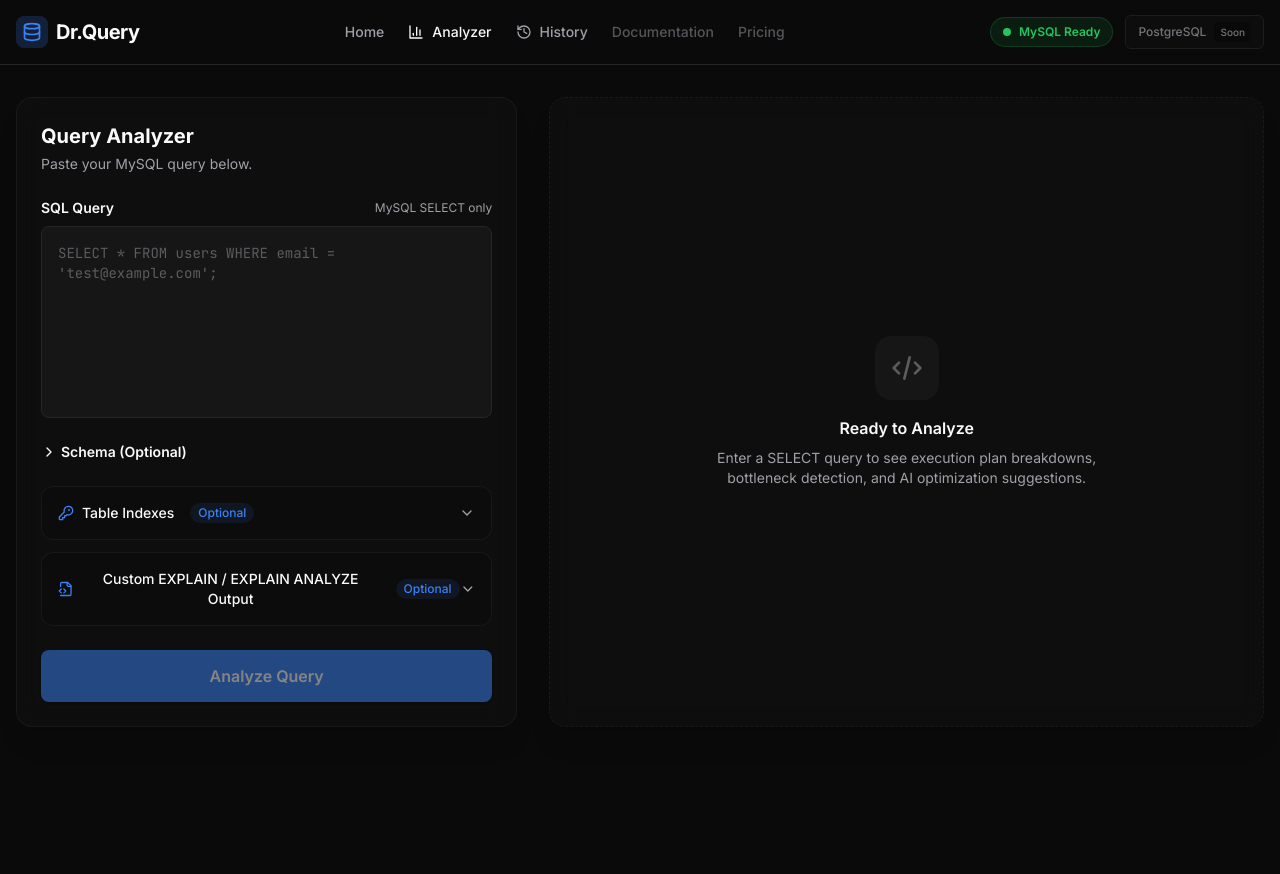
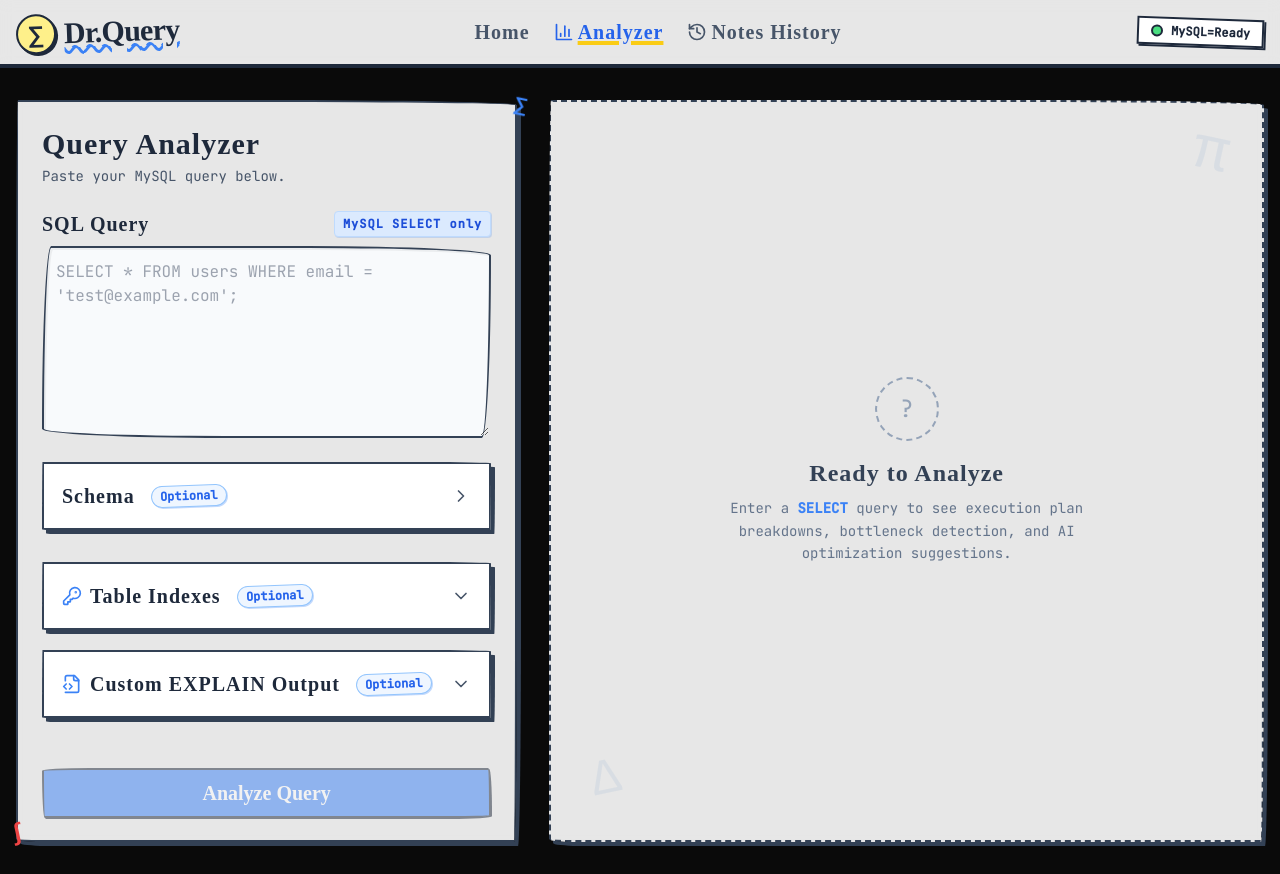
Before and after one commit to harshithamudumbai/coachOS, a React (Vite) app in the folder frontend/: page / in a window 1280 px wide. Both pictures are taken after a click on the button "Analyzer". Before the commit the page ends 800 px from the top, so only its background shows below. Built offline with nearby package versions, Linux system fonts and the light colour scheme; no server answers.

Commit message:
feat: redesign UI to creative math student graph paper aesthetic

```diff
--- a/frontend/src/components/analyzer/ExplainInput.jsx
+++ b/frontend/src/components/analyzer/ExplainInput.jsx
@@ -5,17 +5,18 @@
   const [isExpanded, setIsExpanded] = useState(false);
 
   return (
-    <div className="border border-border/50 rounded-xl overflow-hidden bg-background/50 transition-all duration-300">
+    <div className="math-panel overflow-hidden transition-all duration-300 mb-2">
       <button
         onClick={() => setIsExpanded(!isExpanded)}
-        className="w-full flex items-center justify-between p-4 hover:bg-muted/50 transition-colors"
+        className="w-full flex items-center justify-between p-4 hover:bg-slate-100 transition-colors border-2 border-transparent hover:border-slate-300"
+        style={{ borderRadius: '255px 15px 225px 15px/15px 225px 15px 255px' }}
       >
         <div className="flex items-center gap-2">
-          <FileCode2 className="w-4 h-4 text-primary" />
-          <span className="font-medium text-sm">Custom EXPLAIN / EXPLAIN ANALYZE Output</span>
-          <span className="text-xs px-2 py-0.5 rounded-full bg-primary/10 text-primary font-medium ml-2">Optional</span>
+          <FileCode2 className="w-5 h-5 text-blue-500" />
+          <span className="font-bold text-slate-800 handwritten text-xl">Custom EXPLAIN Output</span>
+          <span className="text-xs px-2 py-0.5 rounded-full border border-blue-300 bg-blue-50 text-blue-600 font-bold font-mono ml-2 transform -rotate-2 shadow-[1px_1px_0px_0px_rgba(59,130,246,0.3)]">Optional</span>
         </div>
-        {isExpanded ? <ChevronUp className="w-4 h-4 text-muted-foreground" /> : <ChevronDown className="w-4 h-4 text-muted-foreground" />}
+        {isExpanded ? <ChevronUp className="w-5 h-5 text-slate-600" /> : <ChevronDown className="w-5 h-5 text-slate-600" />}
       </button>
 
       {isExpanded && (
@@ -26,7 +27,8 @@
           <textarea
             value={value}
             onChange={(e) => onChange(e.target.value)}
-            className="w-full h-32 p-3 bg-muted/30 border border-border/50 rounded-lg text-sm font-mono focus:ring-2 focus:ring-primary/20 focus:border-primary transition-all resize-y"
+            className="w-full h-32 p-3 bg-white border-2 border-slate-700 rounded-lg text-sm font-mono focus:outline-none focus:ring-2 focus:ring-blue-400 focus:border-blue-500 shadow-[inset_2px_2px_0px_0px_rgba(0,0,0,0.05)] resize-y"
+            style={{ borderRadius: '10px 200px 10px 200px/200px 10px 200px 10px' }}
             placeholder="-> Limit: 10 rows&#10;    -> Index scan on users using idx_email..."
             spellCheck={false}
           />
--- a/frontend/src/components/analyzer/IndexesInput.jsx
+++ b/frontend/src/components/analyzer/IndexesInput.jsx
@@ -5,17 +5,18 @@
   const [isExpanded, setIsExpanded] = useState(false);
 
   return (
-    <div className="border border-border/50 rounded-xl overflow-hidden bg-background/50 transition-all duration-300">
+    <div className="math-panel overflow-hidden transition-all duration-300 mb-2">
       <button
         onClick={() => setIsExpanded(!isExpanded)}
-        className="w-full flex items-center justify-between p-4 hover:bg-muted/50 transition-colors"
+        className="w-full flex items-center justify-between p-4 hover:bg-slate-100 transition-colors border-2 border-transparent hover:border-slate-300"
+        style={{ borderRadius: '255px 15px 225px 15px/15px 225px 15px 255px' }}
       >
         <div className="flex items-center gap-2">
-          <KeyRound className="w-4 h-4 text-primary" />
-          <span className="font-medium text-sm">Table Indexes</span>
-          <span className="text-xs px-2 py-0.5 rounded-full bg-primary/10 text-primary font-medium ml-2">Optional</span>
+          <KeyRound className="w-5 h-5 text-blue-500" />
+          <span className="font-bold text-slate-800 handwritten text-xl">Table Indexes</span>
+          <span className="text-xs px-2 py-0.5 rounded-full border border-blue-300 bg-blue-50 text-blue-600 font-bold font-mono ml-2 transform -rotate-2 shadow-[1px_1px_0px_0px_rgba(59,130,246,0.3)]">Optional</span>
         </div>
-        {isExpanded ? <ChevronUp className="w-4 h-4 text-muted-foreground" /> : <ChevronDown className="w-4 h-4 text-muted-foreground" />}
+        {isExpanded ? <ChevronUp className="w-5 h-5 text-slate-600" /> : <ChevronDown className="w-5 h-5 text-slate-600" />}
       </button>
 
       {isExpanded && (
@@ -26,7 +27,8 @@
           <textarea
             value={value}
             onChange={(e) => onChange(e.target.value)}
-            className="w-full h-32 p-3 bg-muted/30 border border-border/50 rounded-lg text-sm font-mono focus:ring-2 focus:ring-primary/20 focus:border-primary transition-all resize-y"
+            className="w-full h-32 p-3 bg-white border-2 border-slate-700 rounded-lg text-sm font-mono focus:outline-none focus:ring-2 focus:ring-blue-400 focus:border-blue-500 shadow-[inset_2px_2px_0px_0px_rgba(0,0,0,0.05)] resize-y"
+            style={{ borderRadius: '10px 200px 10px 200px/200px 10px 200px 10px' }}
             placeholder="Table: users&#10;Key_name: PRIMARY, Column_name: id&#10;Key_name: idx_email, Column_name: email"
             spellCheck={false}
           />
--- a/frontend/src/components/analyzer/QueryInput.jsx
+++ b/frontend/src/components/analyzer/QueryInput.jsx
@@ -2,16 +2,16 @@
 
 export default function QueryInput({ value, onChange }) {
   return (
-    <div className="flex flex-col gap-2">
-      <label className="text-sm font-semibold text-foreground flex items-center justify-between">
+    <div className="flex flex-col gap-2 relative">
+      <label className="text-xl handwritten font-bold text-slate-800 flex items-center justify-between">
         SQL Query
-        <span className="text-xs text-muted-foreground font-normal">MySQL SELECT only</span>
+        <span className="text-xs px-2 py-1 rounded bg-blue-100 text-blue-700 font-bold font-mono border border-blue-200 shadow-[1px_1px_0px_0px_rgba(59,130,246,0.2)]">MySQL SELECT only</span>
       </label>
       <textarea
         value={value}
         onChange={(e) => onChange(e.target.value)}
         placeholder="SELECT * FROM users WHERE email = 'test@example.com';"
-        className="w-full h-48 p-4 bg-muted border border-border rounded-lg font-mono text-sm resize-none focus:outline-none focus:ring-2 focus:ring-primary/50 transition-all placeholder:text-muted-foreground/50"
+        className="math-input h-48"
         spellCheck="false"
       />
     </div>
--- a/frontend/src/components/analyzer/SchemaInput.jsx
+++ b/frontend/src/components/analyzer/SchemaInput.jsx
@@ -5,23 +5,30 @@
   const [isOpen, setIsOpen] = useState(false);
 
   return (
-    <div className="flex flex-col gap-2">
+    <div className="math-panel overflow-hidden transition-all duration-300 mb-2">
       <button
         onClick={() => setIsOpen(!isOpen)}
-        className="text-sm font-semibold text-foreground flex items-center gap-1 hover:text-primary transition-colors w-fit"
+        className="w-full flex items-center justify-between p-4 hover:bg-slate-100 transition-colors border-2 border-transparent hover:border-slate-300"
+        style={{ borderRadius: '255px 15px 225px 15px/15px 225px 15px 255px' }}
       >
-        {isOpen ? <ChevronDown className="w-4 h-4" /> : <ChevronRight className="w-4 h-4" />}
-        Schema (Optional)
+        <div className="flex items-center gap-2">
+          <span className="font-bold text-slate-800 handwritten text-xl">Schema</span>
+          <span className="text-xs px-2 py-0.5 rounded-full border border-blue-300 bg-blue-50 text-blue-600 font-bold font-mono ml-2 transform -rotate-2 shadow-[1px_1px_0px_0px_rgba(59,130,246,0.3)]">Optional</span>
+        </div>
+        {isOpen ? <ChevronDown className="w-5 h-5 text-slate-600" /> : <ChevronRight className="w-5 h-5 text-slate-600" />}
       </button>
 
       {isOpen && (
+        <div className="p-4 border-t-2 border-slate-700 bg-white/50">
           <textarea
             value={value}
             onChange={(e) => onChange(e.target.value)}
             placeholder="CREATE TABLE users (id INT PRIMARY KEY, email VARCHAR(255));"
-          className="w-full h-32 p-4 bg-muted/50 border border-border rounded-lg font-mono text-sm resize-none focus:outline-none focus:ring-2 focus:ring-primary/50 transition-all placeholder:text-muted-foreground/50"
+            className="w-full h-32 p-3 bg-white border-2 border-slate-700 rounded-lg text-sm font-mono focus:outline-none focus:ring-2 focus:ring-blue-400 focus:border-blue-500 shadow-[inset_2px_2px_0px_0px_rgba(0,0,0,0.05)] resize-y"
+            style={{ borderRadius: '10px 200px 10px 200px/200px 10px 200px 10px' }}
             spellCheck="false"
           />
+        </div>
       )}
     </div>
   );
--- a/frontend/src/components/layout/Navbar.jsx
+++ b/frontend/src/components/layout/Navbar.jsx
@@ -3,57 +3,50 @@
 
 export default function Navbar({ currentPage, onNavigate }) {
   return (
-    <nav className="border-b border-border bg-background/95 backdrop-blur supports-[backdrop-filter]:bg-background/60 sticky top-0 z-50">
+    <nav className="border-b-4 border-slate-800 bg-white/90 backdrop-blur sticky top-0 z-50">
       <div className="container mx-auto px-4 h-16 flex items-center justify-between">
 
         {/* Logo */}
         <div
-          className="flex items-center gap-2 cursor-pointer"
+          className="flex items-center gap-2 cursor-pointer transform -rotate-2 hover:rotate-0 transition-transform"
           onClick={() => onNavigate('home')}
         >
-          <div className="w-8 h-8 rounded-lg bg-primary/20 flex items-center justify-center">
-            <Database className="w-5 h-5 text-primary" />
+          <div className="w-10 h-10 rounded-full border-2 border-slate-800 bg-yellow-200 flex items-center justify-center shadow-[2px_2px_0px_0px_rgba(30,41,59,1)]">
+            <span className="font-bold text-2xl font-mono text-slate-800">∑</span>
           </div>
-          <span className="font-bold text-xl tracking-tight">Dr.Query</span>
+          <span className="font-bold text-3xl tracking-tight handwritten text-slate-800 underline decoration-wavy decoration-blue-500">Dr.Query</span>
         </div>
 
         {/* Center Links */}
-        <div className="hidden md:flex items-center gap-6 text-sm font-medium text-muted-foreground">
+        <div className="hidden md:flex items-center gap-6 text-xl handwritten font-bold text-slate-600">
           <button
             onClick={() => onNavigate('home')}
-            className={`hover:text-foreground transition-colors ${currentPage === 'home' ? 'text-foreground' : ''}`}
+            className={`hover:text-blue-600 hover:-translate-y-0.5 transition-all ${currentPage === 'home' ? 'text-blue-600 underline decoration-4 decoration-yellow-400' : ''}`}
           >
             Home
           </button>
           <button
             onClick={() => onNavigate('analyzer')}
-            className={`flex items-center gap-2 hover:text-foreground transition-colors ${currentPage === 'analyzer' ? 'text-foreground' : ''}`}
+            className={`flex items-center gap-1 hover:text-blue-600 hover:-translate-y-0.5 transition-all ${currentPage === 'analyzer' ? 'text-blue-600 underline decoration-4 decoration-yellow-400' : ''}`}
           >
-            <BarChart3 className="w-4 h-4" />
+            <BarChart3 className="w-5 h-5" />
             Analyzer
           </button>
           <button
             onClick={() => onNavigate('history')}
-            className={`flex items-center gap-2 hover:text-foreground transition-colors ${currentPage === 'history' ? 'text-foreground' : ''}`}
+            className={`flex items-center gap-1 hover:text-blue-600 hover:-translate-y-0.5 transition-all ${currentPage === 'history' ? 'text-blue-600 underline decoration-4 decoration-yellow-400' : ''}`}
           >
-            <History className="w-4 h-4" />
-            History
+            <History className="w-5 h-5" />
+            Notes History
           </button>
-          <span className="cursor-not-allowed opacity-50">Documentation</span>
-          <span className="cursor-not-allowed opacity-50">Pricing</span>
         </div>
 
         {/* Right Badge */}
         <div className="flex items-center gap-3">
-          <div className="hidden sm:flex items-center gap-2 px-3 py-1.5 rounded-full bg-success/10 border border-success/20 text-success text-xs font-semibold">
-            <div className="w-2 h-2 rounded-full bg-success animate-pulse"></div>
-            MySQL Ready
+          <div className="hidden sm:flex items-center gap-2 px-3 py-1 bg-white border-2 border-slate-800 text-slate-800 text-xs font-bold font-mono shadow-[2px_2px_0px_0px_rgba(30,41,59,1)] transform rotate-2">
+            <div className="w-3 h-3 border-2 border-slate-800 rounded-full bg-green-400"></div>
+            MySQL=Ready
           </div>
-
-          <button className="flex items-center gap-1 text-xs font-medium text-muted-foreground hover:text-foreground px-3 py-1.5 rounded-md border border-border bg-muted/50 cursor-not-allowed opacity-70">
-            PostgreSQL
-            <span className="bg-background px-1.5 py-0.5 rounded text-[10px] ml-1">Soon</span>
-          </button>
         </div>
 
       </div>
--- a/frontend/src/index.css
+++ b/frontend/src/index.css
@@ -2,18 +2,62 @@
 @tailwind components;
 @tailwind utilities;
 
+@import url('https://fonts.googleapis.com/css2?family=Caveat:wght@400;700&family=JetBrains+Mono:ital,wght@0,400;0,700;1,400&display=swap');
+
 @layer base {
   :root {
-    color-scheme: dark;
+    color-scheme: light;
   }
   body {
-    @apply bg-background text-foreground antialiased selection:bg-primary/30;
-    font-feature-settings: "rlig" 1, "calt" 1;
+    background-color: #f8fafc;
+    background-image:
+      linear-gradient(#e2e8f0 1px, transparent 1px),
+      linear-gradient(90deg, #e2e8f0 1px, transparent 1px);
+    background-size: 20px 20px;
+    background-position: -1px -1px;
+    @apply text-slate-800 antialiased selection:bg-yellow-200 selection:text-slate-900;
+    font-family: 'JetBrains Mono', monospace;
+  }
+  h1, h2, h3, h4, h5, h6, .handwritten {
+    font-family: 'Caveat', cursive;
+    letter-spacing: 1px;
   }
 }
 
 @layer utilities {
-  .glass-panel {
-    @apply bg-muted/40 backdrop-blur-md border border-border/50 shadow-xl;
+  .math-panel {
+    @apply bg-white/90 backdrop-blur-sm border-2 border-slate-700 shadow-[4px_4px_0px_0px_rgba(51,65,85,1)] transition-all;
+    border-radius: 2px 255px 3px 25px / 255px 5px 225px 3px;
+  }
+
+  .math-panel:hover {
+    @apply shadow-[6px_6px_0px_0px_rgba(51,65,85,1)] -translate-y-0.5;
+  }
+
+  .math-button {
+    @apply bg-blue-500 text-white border-2 border-slate-800 font-bold px-6 py-2 shadow-[3px_3px_0px_0px_rgba(30,41,59,1)] transition-all;
+    border-radius: 255px 15px 225px 15px/15px 225px 15px 255px;
+    font-family: 'Caveat', cursive;
+    font-size: 1.25rem;
+  }
+
+  .math-button:hover:not(:disabled) {
+    @apply bg-blue-600 shadow-[5px_5px_0px_0px_rgba(30,41,59,1)] -translate-y-0.5;
+  }
+
+  .math-button:disabled {
+    @apply opacity-50 cursor-not-allowed shadow-[1px_1px_0px_0px_rgba(30,41,59,1)] translate-y-0.5;
+  }
+
+  .math-input {
+    @apply w-full bg-slate-50 border-2 border-slate-700 p-3 shadow-[inset_2px_2px_0px_0px_rgba(0,0,0,0.05)] focus:outline-none focus:ring-2 focus:ring-blue-400 focus:border-blue-500;
+    border-radius: 10px 200px 10px 200px/200px 10px 200px 10px;
+    font-family: 'JetBrains Mono', monospace;
+  }
+
+  .highlighter {
+    background: linear-gradient(104deg, transparent 0%, transparent 5%, rgba(253, 224, 71, 0.8) 5%, rgba(253, 224, 71, 0.8) 95%, transparent 95%, transparent 100%);
+    display: inline;
+    padding: 0 4px;
   }
 }
--- a/frontend/src/pages/Analyzer.jsx
+++ b/frontend/src/pages/Analyzer.jsx
@@ -42,10 +42,14 @@
 
         {/* Input Column */}
         <div className="lg:col-span-5 flex flex-col gap-6">
-          <div className="glass-panel p-6 rounded-2xl flex flex-col gap-6">
+          <div className="math-panel p-6 flex flex-col gap-6 relative">
+            {/* Hand-drawn decorative elements */}
+            <div className="absolute -top-3 -right-3 text-blue-500 font-bold font-mono text-xl rotate-12">∑</div>
+            <div className="absolute -bottom-2 -left-2 text-red-500 font-bold font-mono text-2xl -rotate-12">∫</div>
+
             <div>
-              <h2 className="text-xl font-bold mb-1">Query Analyzer</h2>
-              <p className="text-sm text-muted-foreground">Paste your MySQL query below.</p>
+              <h2 className="text-3xl font-bold mb-1 handwritten text-slate-800">Query Analyzer</h2>
+              <p className="text-sm text-slate-600 font-mono">Paste your MySQL query below.</p>
             </div>
 
             <QueryInput value={query} onChange={setQuery} />
@@ -66,7 +70,7 @@
             <button
               onClick={handleAnalyze}
               disabled={!query.trim() || isLoading}
-              className="w-full py-3.5 bg-primary hover:bg-primary/90 disabled:opacity-50 disabled:cursor-not-allowed text-primary-foreground font-semibold rounded-lg shadow transition-all flex items-center justify-center gap-2"
+              className="math-button w-full flex items-center justify-center gap-2 mt-4"
             >
               {isLoading ? (
                 <>
@@ -83,27 +87,28 @@
         {/* Results Column */}
         <div className="lg:col-span-7">
           {!data && !isLoading && (
-            <div className="h-full min-h-[400px] glass-panel rounded-2xl flex flex-col items-center justify-center text-center p-8 text-muted-foreground border-dashed">
-              <div className="w-16 h-16 rounded-2xl bg-muted flex items-center justify-center mb-4">
-                <svg className="w-8 h-8 text-muted-foreground/50" fill="none" viewBox="0 0 24 24" stroke="currentColor">
-                  <path strokeLinecap="round" strokeLinejoin="round" strokeWidth={2} d="M10 20l4-16m4 4l4 4-4 4M6 16l-4-4 4-4" />
-                </svg>
+            <div className="h-full min-h-[400px] math-panel flex flex-col items-center justify-center text-center p-8 text-slate-500 border-dashed relative">
+              <div className="absolute top-4 right-8 text-slate-300 font-mono text-6xl rotate-12 opacity-50">π</div>
+              <div className="absolute bottom-10 left-10 text-slate-300 font-mono text-5xl -rotate-12 opacity-50">∆</div>
+
+              <div className="w-16 h-16 rounded-full border-2 border-slate-400 border-dashed flex items-center justify-center mb-4">
+                <span className="font-mono text-2xl text-slate-400">?</span>
               </div>
-              <h3 className="font-semibold text-foreground mb-2">Ready to Analyze</h3>
-              <p className="text-sm max-w-sm">
-                Enter a SELECT query to see execution plan breakdowns, bottleneck detection, and AI optimization suggestions.
+              <h3 className="text-2xl font-bold handwritten text-slate-700 mb-2">Ready to Analyze</h3>
+              <p className="text-sm max-w-sm font-mono leading-relaxed">
+                Enter a <span className="text-blue-500 font-bold">SELECT</span> query to see execution plan breakdowns, bottleneck detection, and AI optimization suggestions.
               </p>
             </div>
           )}
 
           {isLoading && (
-            <div className="h-full min-h-[400px] glass-panel rounded-2xl flex flex-col items-center justify-center text-center p-8">
-              <Loader2 className="w-10 h-10 animate-spin text-primary mb-4" />
-              <h3 className="font-semibold text-foreground animate-pulse mb-2">Running EXPLAIN & AI Analysis</h3>
-              <p className="text-sm text-primary/80 font-mono italic max-w-md mx-auto mt-4 mb-2">
+            <div className="h-full min-h-[400px] math-panel flex flex-col items-center justify-center text-center p-8">
+              <Loader2 className="w-10 h-10 animate-spin text-blue-500 mb-4" />
+              <h3 className="text-2xl handwritten font-bold text-slate-800 animate-pulse mb-2">Running EXPLAIN & AI Analysis</h3>
+              <p className="text-sm text-slate-700 font-mono max-w-md mx-auto mt-4 mb-2 bg-yellow-100 p-2 border border-yellow-300 rounded transform -rotate-1">
                 {loadingQuote}
               </p>
-              <p className="text-xs text-muted-foreground mt-4">This usually takes 3-5 seconds...</p>
+              <p className="text-xs text-slate-500 mt-4 font-mono">This usually takes 3-5 seconds...</p>
             </div>
           )}
 
```
Also changed, not shown: frontend/src/components/results/ResultsDashboard.jsx (+34 -33 lines), 1 other file (tests, documents, lock files or other folders). Lines whose indentation alone changed are shown as unchanged.
